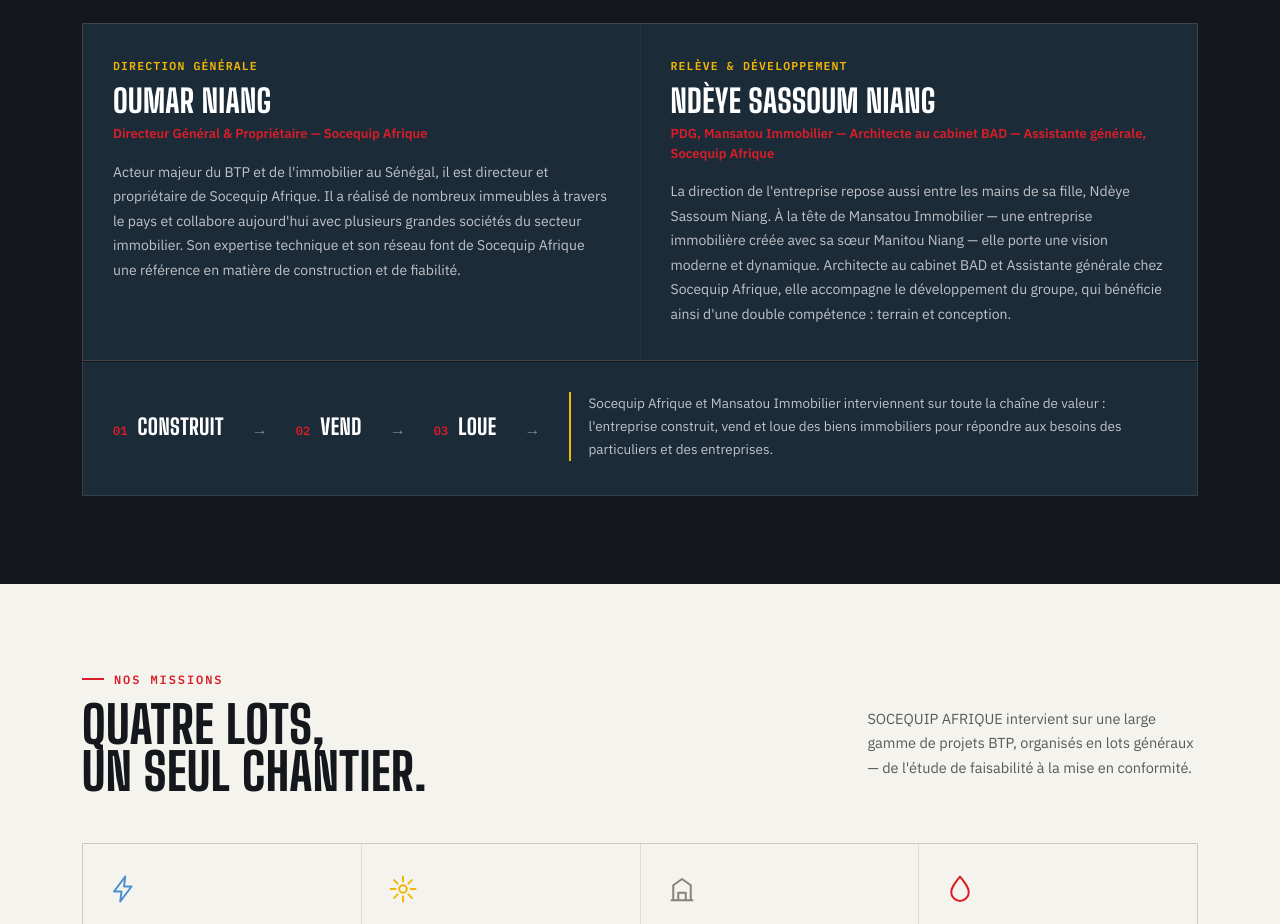
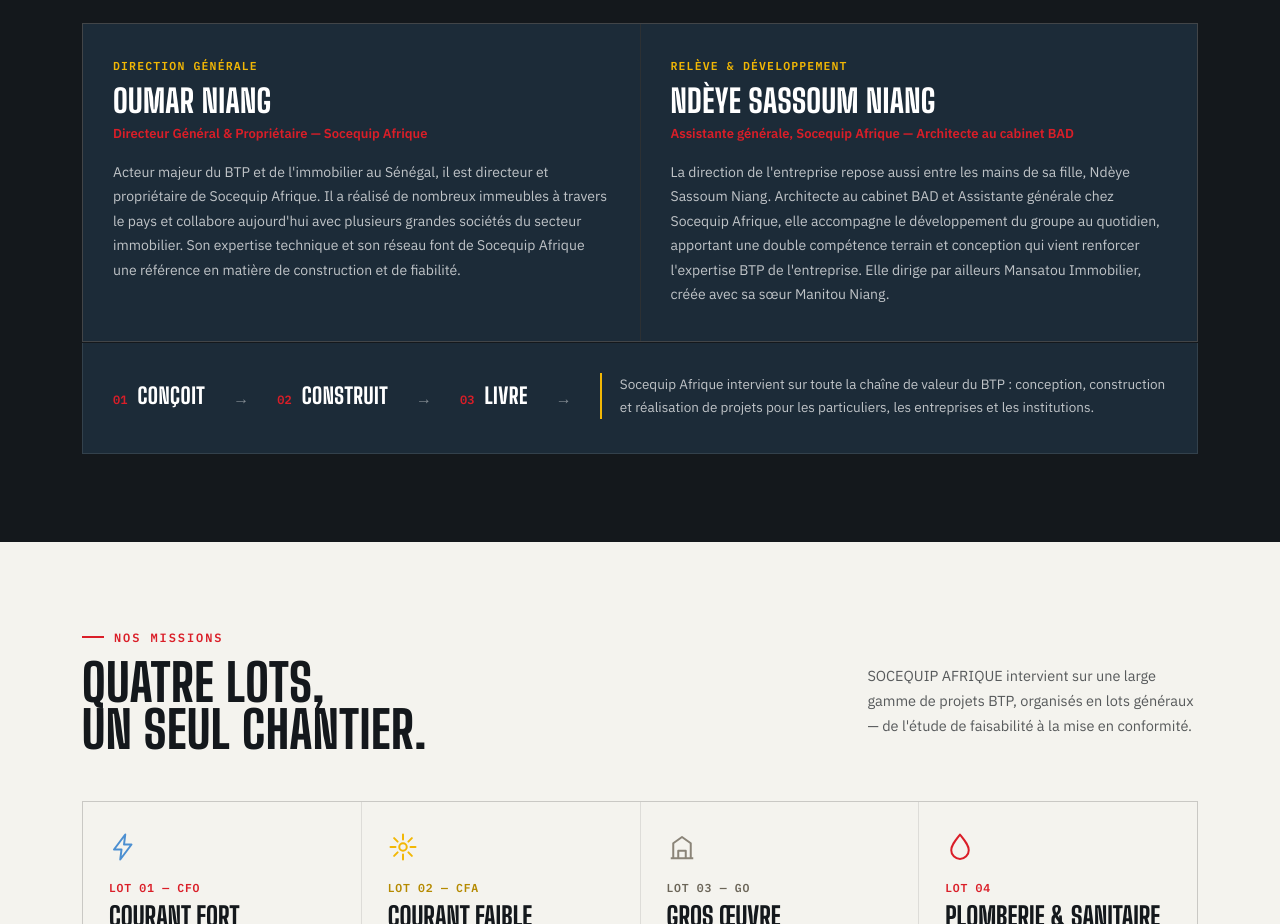
Before and after one commit to joyyboyy11/SOCEQUIP, a plain HTML site: page index.html in a window 1280 px wide. Shown: the part 1200-2124 px from the top of the page. Drawn offline with Linux system fonts and the light colour scheme.

Commit message:
Add files via upload

```diff
--- a/index.html
+++ b/index.html
@@ -114,25 +114,25 @@
       <div class="team-card">
         <div class="team-code">RELÈVE &amp; DÉVELOPPEMENT</div>
         <h3 class="team-name">Ndèye Sassoum Niang</h3>
-        <div class="team-role">PDG, Mansatou Immobilier — Architecte au cabinet BAD — Assistante générale, Socequip Afrique</div>
-        <p class="team-bio">La direction de l'entreprise repose aussi entre les mains de sa fille, Ndèye Sassoum Niang. À la tête de Mansatou Immobilier — une entreprise immobilière créée avec sa sœur Manitou Niang — elle porte une vision moderne et dynamique. Architecte au cabinet BAD et Assistante générale chez Socequip Afrique, elle accompagne le développement du groupe, qui bénéficie ainsi d'une double compétence : terrain et conception.</p>
+        <div class="team-role">Assistante générale, Socequip Afrique — Architecte au cabinet BAD</div>
+        <p class="team-bio">La direction de l'entreprise repose aussi entre les mains de sa fille, Ndèye Sassoum Niang. Architecte au cabinet BAD et Assistante générale chez Socequip Afrique, elle accompagne le développement du groupe au quotidien, apportant une double compétence terrain et conception qui vient renforcer l'expertise BTP de l'entreprise. Elle dirige par ailleurs Mansatou Immobilier, créée avec sa sœur Manitou Niang.</p>
       </div>
     </div>
 
     <div class="chain-strip">
       <div class="chain-item">
         <span class="chain-num">01</span>
+        <span class="chain-label">Conçoit</span>
+      </div>
+      <div class="chain-item">
+        <span class="chain-num">02</span>
         <span class="chain-label">Construit</span>
       </div>
       <div class="chain-item">
-        <span class="chain-num">02</span>
-        <span class="chain-label">Vend</span>
+        <span class="chain-num">03</span>
+        <span class="chain-label">Livre</span>
       </div>
-      <div class="chain-item">
-        <span class="chain-num">03</span>
-        <span class="chain-label">Loue</span>
-      </div>
-      <div class="chain-note">Socequip Afrique et Mansatou Immobilier interviennent sur toute la chaîne de valeur : l'entreprise construit, vend et loue des biens immobiliers pour répondre aux besoins des particuliers et des entreprises.</div>
+      <div class="chain-note">Socequip Afrique intervient sur toute la chaîne de valeur du BTP : conception, construction et réalisation de projets pour les particuliers, les entreprises et les institutions.</div>
     </div>
   </div>
 </section>
```
